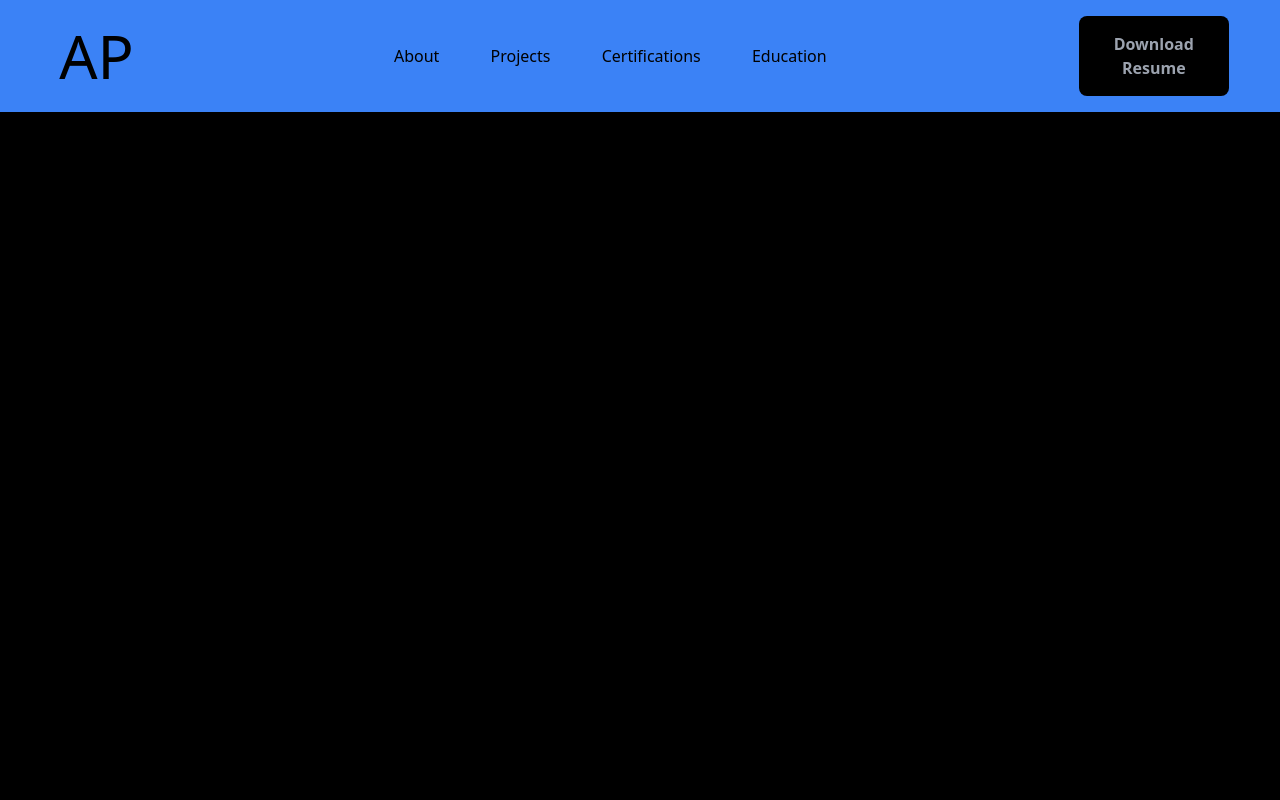
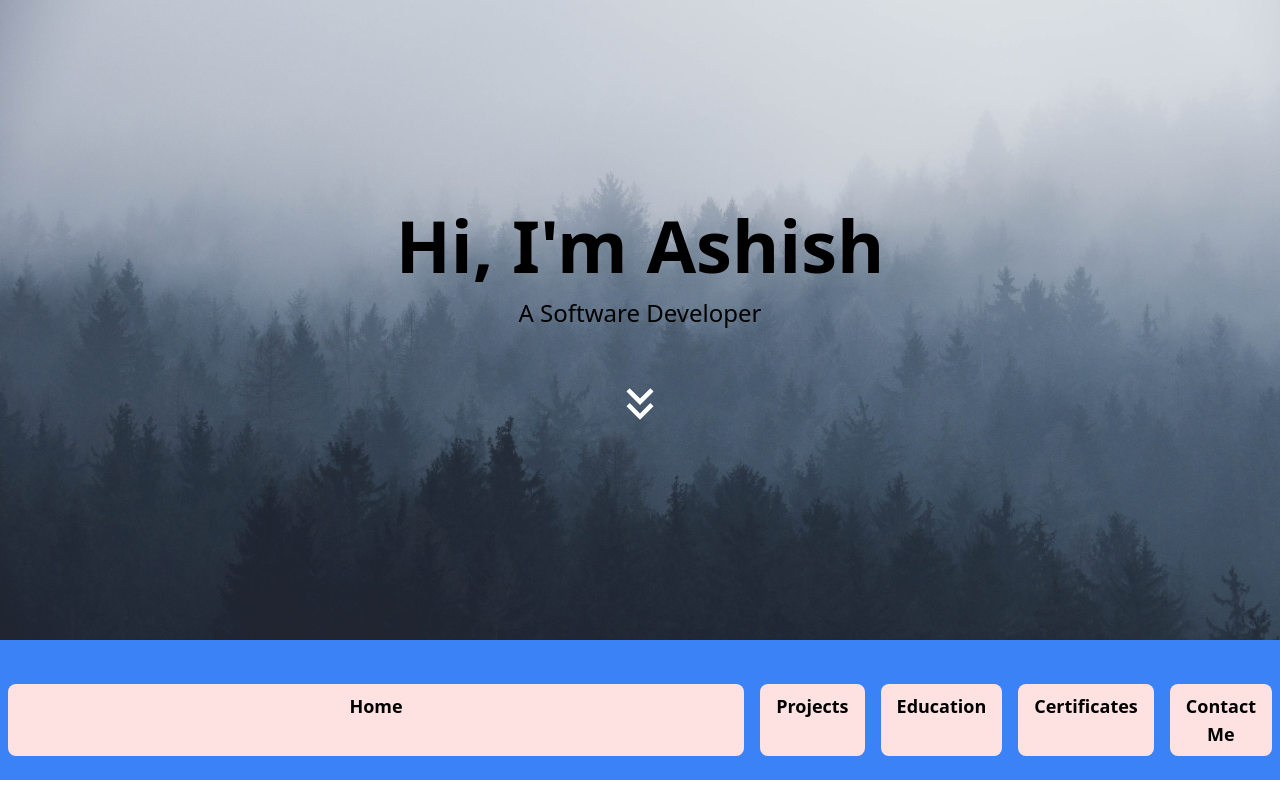
Before and after one commit to aspandey1/personal-webiste, a React (Vite) app in the folder front-end/: page / in a window 1280 px wide. Built offline with nearby package versions, Linux system fonts and the light colour scheme.

Commit message:
Created a hero section

```diff
--- a/front-end/index.html
+++ b/front-end/index.html
@@ -6,7 +6,7 @@
     <meta name="viewport" content="width=device-width, initial-scale=1.0" />
     <title>Ashish Pandey</title>
   </head>
-  <body class="bg-black">
+  <body>
     <div id="root"></div>
     <script type="module" src="/src/main.tsx"></script>
   </body>
--- a/front-end/src/App.tsx
+++ b/front-end/src/App.tsx
@@ -1,12 +1,12 @@
 import "./App.css";
+import Home from "./components/Home";
 import NavBar from "./components/Navbar";
 
 function App() {
   return (
     <>
-      <div className="">
-        <NavBar />
-      </div>
+      <Home />
+      <NavBar />
     </>
   );
 }
--- /dev/null
+++ b/front-end/src/components/Home.tsx
@@ -0,0 +1,23 @@
+import { MdOutlineKeyboardDoubleArrowDown } from "react-icons/md";
+import cityImage from "../assets/hero.jpg";
+
+export default function Home() {
+  return (
+    <>
+      <div
+        className="h-[80vh] flex flex-col items-center justify-center w-fill bg-cover"
+        style={{ backgroundImage: `url(${cityImage})` }}
+      >
+        <p className="md:font-extrabold font-bold text-center text-5xl md:text-7xl pb-[1rem]">
+          Hi, I'm Ashish
+        </p>
+        <p className="text-2xl">A Software Developer</p>
+        <MdOutlineKeyboardDoubleArrowDown
+          size={54}
+          color={"white"}
+          className="mt-[3rem]"
+        />
+      </div>
+    </>
+  );
+}
--- a/front-end/src/components/Navbar.tsx
+++ b/front-end/src/components/Navbar.tsx
@@ -1,71 +1,34 @@
-import { useState } from "react";
-import { IoMenu } from "react-icons/io5";
-import { IoClose } from "react-icons/io5";
-
-const openMenu: string =
-  "md:static absolute bg-red-500 md:min-h-fit min-h-[60vh] left-0 top-[108px] md:w-auto w-full flex items-center px-5";
-const closeMenu: string =
-  "md:static absolute bg-blue-500 md:min-h-fit min-h-[60vh] left-0 top-[-100%] md:w-auto w-full flex items-center px-5";
-
 export default function NavBar() {
-  const [menuStatusOn, setMenuStatusOn] = useState<Boolean>(false);
-  const [mobileLinkStyle, setMobileLinkStyle] = useState<string>(closeMenu);
-  const open = () => {
-    setMenuStatusOn(false);
-    setMobileLinkStyle(closeMenu);
-  };
-  const close = () => {
-    setMenuStatusOn(true);
-    setMobileLinkStyle(openMenu);
-  };
   return (
     <>
-      <header className="bg-blue-500 py-4">
-        <nav className="flex justify-between items-center w-[92%] mx-auto">
-          <div className="">
-            <h1 className="py-2 px-2 text-6xl">AP</h1>
-          </div>
-          <div className={mobileLinkStyle}>
-            <ul className="flex md:flex-row flex-col md:items-center md:gap-[4vw] gap-[3rem]">
-              <li>
-                <a className="hover:text-gray-300" href="#">
-                  About
+      <header className="md:block hidden bg-blue-500 py-6 flex items-center flex-col">
+        <ul className="flex flex-row pt-5">
+          <li className="w-[8.5rem] w-full mx-2 bg-red-100 text-lg rounded-lg text-center">
+            <a href="#about" className="block px-4 py-2 font-semibold">
+              Home
             </a>
           </li>
-              <li>
-                <a className="hover:text-gray-300" href="#">
+          <li className="w-[8.5rem] mx-2 bg-red-100 text-lg rounded-lg text-center">
+            <a href="#projects" className="block px-4 py-2 font-semibold">
               Projects
             </a>
           </li>
-              <li>
-                <a className="hover:text-gray-300" href="#">
-                  Certifications
-                </a>
-              </li>
-              <li>
-                <a className="hover:text-gray-300" href="#">
+          <li className="w-[8.5rem] mx-2  bg-red-100 text-lg rounded-lg text-center">
+            <a href="#education" className="block px-4 py-2 font-semibold">
               Education
             </a>
           </li>
+          <li className="w-[8.5rem] mx-2  bg-red-100 text-lg rounded-lg text-center">
+            <a href="#certificates" className="block px-4 py-2 font-semibold">
+              Certificates
+            </a>
+          </li>
+          <li className="w-[8.5rem] mx-2  bg-red-100 text-lg rounded-lg text-center">
+            <a href="#contact" className="block px-4 py-2 font-semibold">
+              Contact Me
+            </a>
+          </li>
         </ul>
-          </div>
-          <div className="flex items-center gap-6">
-            <button className="bg-black text-gray-400 font-bold w-[150px] px-2 py-4 rounded-lg hover:bg-slate-500 hover:text-black">
-              Download Resume
-            </button>
-            {menuStatusOn ? (
-              <IoClose
-                className="md:hidden text-4xl cursor-pointer"
-                onClick={open}
-              ></IoClose>
-            ) : (
-              <IoMenu
-                className="md:hidden text-4xl cursor-pointer"
-                onClick={close}
-              ></IoMenu>
-            )}
-          </div>
-        </nav>
       </header>
     </>
   );
```
Also changed, not shown: front-end/src/assets/hero.jpg (added). Lines whose indentation alone changed are shown as unchanged.
